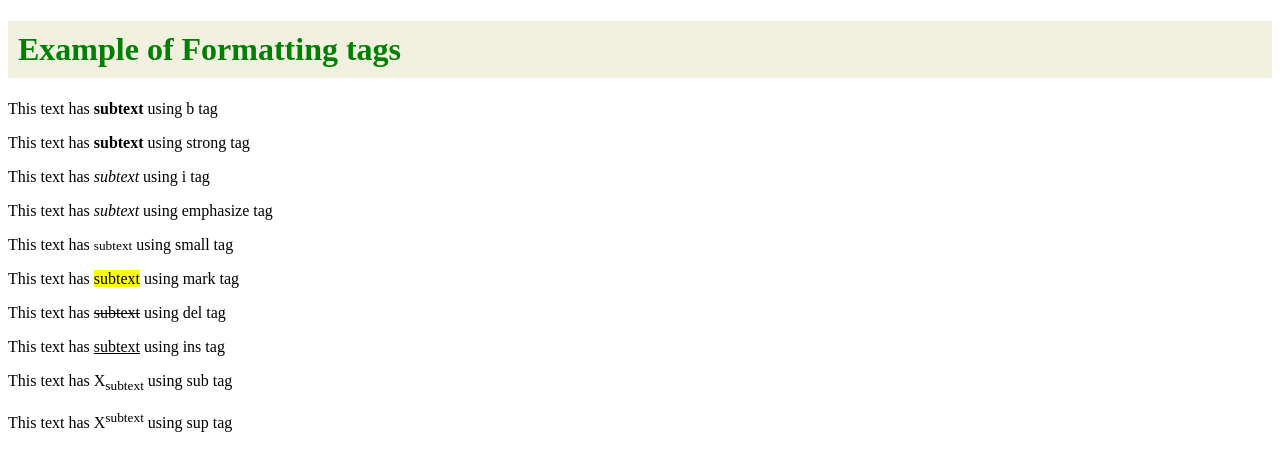
After one commit to SHaom7/WebTechnologiesCourse, a Django app: page /books/html5/text/formatting/ in a window 1280 px wide. The commit adds this page. Shown: the top 471 px of the page. Run offline with Django 5.2, Linux system fonts and the light colour scheme.

Commit message:
lab 5 (task 2)

```diff
--- a/django/libraryproject/apps/bookmodule/urls.py
+++ b/django/libraryproject/apps/bookmodule/urls.py
@@ -8,4 +8,6 @@ urlpatterns = [
     path('list_books/one_book.html/', views.onebook, name="books.one_book"),
     path('aboutus/', views.aboutus, name="books.aboutus"),
     path('html5/links/', views.links, name="books.links"),
+    path('html5/text/formatting/', views.text, name="books.text"),
+
 ]
--- a/django/libraryproject/apps/bookmodule/views.py
+++ b/django/libraryproject/apps/bookmodule/views.py
@@ -17,3 +17,6 @@ def onebook(request):
 
 def links(request):
     return render(request, 'bookmodule/links.html')
+
+def text(request):
+    return render(request, 'bookmodule/text.html')
--- a/django/libraryproject/apps/static/main.css
+++ b/django/libraryproject/apps/static/main.css
@@ -33,7 +33,14 @@
     color: blue;
 }
 
-
+/*
 #link1:visited, #link2:visited, #link3:visited {
     color: brown;
 }
+*/
+
+h1 {
+    background-color: rgb(242, 241, 224);
+    color: green;
+    padding: 10px;
+}
--- /dev/null
+++ b/django/libraryproject/apps/templates/bookmodule/text.html
@@ -0,0 +1,23 @@
+{% load static %}
+<!DOCTYPE html>
+<html>
+<head>
+  <title></title>
+  <meta charset="UTF-8">
+  <link rel="stylesheet" href="{% static 'main.css' %}">
+</head>
+<body>
+    <h1>Example of Formatting tags</h1>
+    <p>This text has <b>subtext</b> using b tag</p>
+    <p>This text has <strong>subtext</strong> using strong tag</p>
+    <p>This text has <i>subtext</i> using i tag</p>
+    <p>This text has <em>subtext</em> using emphasize tag</p>
+    <p>This text has <small>subtext</small> using small tag</p>
+    <p>This text has <mark>subtext</mark> using mark tag</p>
+    <p>This text has <del>subtext</del> using del tag</p>
+    <p>This text has <ins>subtext</ins> using ins tag</p>
+    <p>This text has X<sub>subtext</sub> using sub tag</p>
+    <p>This text has X<sup>subtext</sup> using sup tag</p>
+
+</body>
+</html>
```
